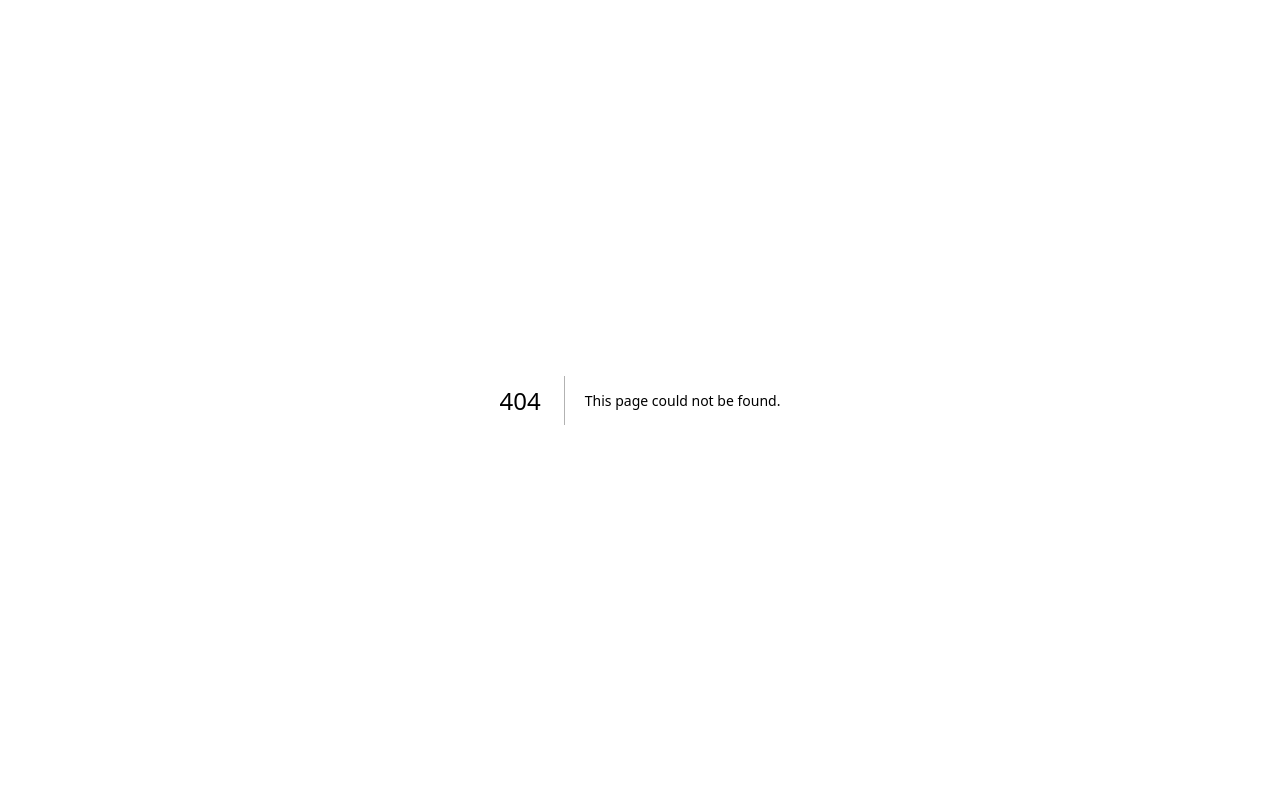
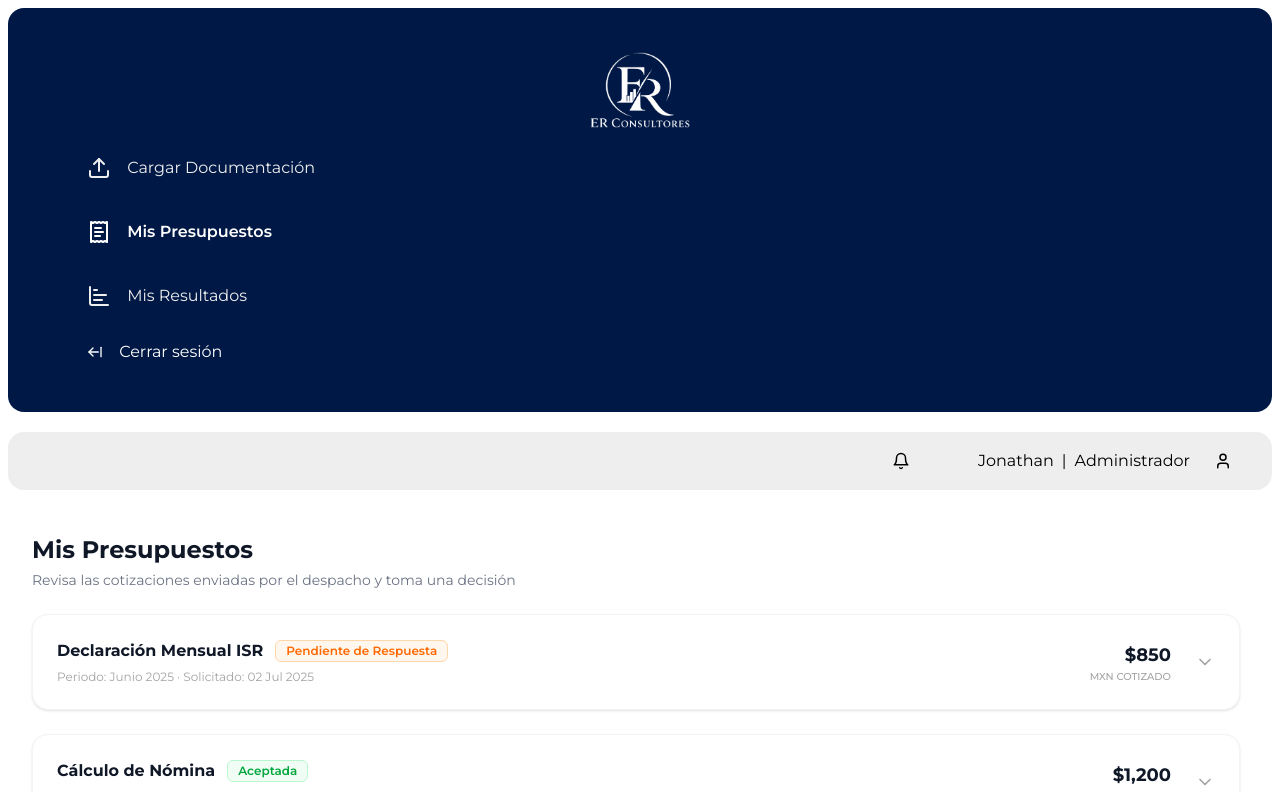
Before and after one commit to DespachoRC/despacho_rc, a Next.js app: page /cliente/dashboard/budgets in a window 1280 px wide. Before the commit this address had no page. Built offline with nearby package versions, Linux system fonts and the light colour scheme.

Commit message:
feat: build client budgets view with chat and expandable cards

```diff
--- /dev/null
+++ b/app/(cliente)/cliente/dashboard/budgets/page.tsx
@@ -0,0 +1,157 @@
+"use client";
+
+import { useState } from "react";
+import { ExpandableCard } from "@/app/components/ui/ExpandableCard";
+import { FileAttachment } from "@/app/components/ui/FileAttachment";
+import { Button } from "@/app/components/ui/Button";
+import { ChatBox } from "@/app/components/ui/ChatBox";
+import {
+    LuCheck,
+    LuX,
+    LuCircleAlert,
+    LuMessageSquare,
+} from "react-icons/lu";
+
+// mensajes mock del chat de negociacion para la tarjeta rechazada
+const mensajesNegociacion = [
+    {
+        id: "1",
+        text: "Buenos días, el precio para la Declaración Mensual de IVA es de $1,450 MXN.",
+        sender: "cliente" as const,
+        time: "10:32",
+    },
+    {
+        id: "2",
+        text: "Hola, ¿puede bajarle un poco? El mes pasado fue $1,200.",
+        sender: "despacho" as const,
+        time: "10:45",
+    },
+    {
+        id: "3",
+        text: "Este mes hay mayor volumen de facturas. Lo mejor que puedo hacer es $1,350 MXN.",
+        sender: "cliente" as const,
+        time: "11:02",
+    },
+];
+
+export default function BudgetsPage() {
+    // controla si el chat de negociacion de la tarjeta rechazada esta visible
+    const [chatAbierto, setChatAbierto] = useState(true);
+
+    return (
+        <div className="flex flex-col gap-6 p-6">
+
+            {/* encabezado de la vista */}
+            <div>
+                <h1 className="text-2xl font-bold text-gray-900">
+                    Mis Presupuestos
+                </h1>
+                <p className="text-sm text-gray-500 mt-1">
+                    Revisa las cotizaciones enviadas por el despacho y toma una decisión
+                </p>
+            </div>
+
+            {/* tarjeta 1: pendiente de respuesta */}
+            <ExpandableCard
+                cliente="Declaración Mensual ISR"
+                estatusText="Pendiente de Respuesta"
+                estatusVariant="orange"
+                subtitulo="Periodo: Junio 2025 · Solicitado: 02 Jul 2025"
+                precio="$850"
+            >
+                {/* descripcion del servicio */}
+                <p className="text-sm text-gray-600">
+                    ISR mensual bajo RESICO. Incluye ingresos de plataforma digital.
+                </p>
+
+                {/* botones de decision */}
+                <div className="flex items-center gap-3">
+                    <Button
+                        text="Aceptar Presupuesto"
+                        icon={<LuCheck className="w-4 h-4" />}
+                        className="bg-green-600 hover:bg-green-700 px-5 py-2.5 text-sm font-semibold"
+                    />
+                    <Button
+                        text="Rechazar y Negociar"
+                        icon={<LuX className="w-4 h-4" />}
+                        className="bg-red-500 hover:bg-red-600 px-5 py-2.5 text-sm font-semibold"
+                    />
+                </div>
+            </ExpandableCard>
+
+            {/* tarjeta 2: aceptada */}
+            <ExpandableCard
+                cliente="Cálculo de Nómina"
+                estatusText="Aceptada"
+                estatusVariant="success"
+                subtitulo="Periodo: Junio 2025 · Solicitado: 28 Jun 2025"
+                precio="$1,200"
+            >
+                {/* descripcion */}
+                <p className="text-sm text-gray-600">
+                    5 empleados este periodo. Hubo un ajuste de sueldo para 2 de ellos.
+                </p>
+
+                {/* archivo adjunto de la cotizacion */}
+                <FileAttachment nombreArchivo="nomina_jun25.xlsx" />
+
+                {/* mensaje de estado aceptado */}
+                <div className="flex items-center gap-2 text-green-600">
+                    <LuCheck className="w-4 h-4 shrink-0" />
+                    <p className="text-sm font-medium">
+                        Presupuesto aceptado · El contador ha comenzado a trabajar en su solicitud
+                    </p>
+                </div>
+            </ExpandableCard>
+
+            {/* tarjeta 3: rechazada y en negociacion (expandida por defecto) */}
+            <ExpandableCard
+                cliente="Contabilidad General"
+                estatusText="Rechazada"
+                estatusVariant="danger"
+                subtitulo="Periodo: 2T 2025 · Solicitado: 30 Jun 2025"
+                precio="$3,500"
+            >
+                {/* descripcion */}
+                <p className="text-sm text-gray-600">
+                    Necesito el balance general trimestral con notas al pie.
+                </p>
+
+                {/* archivos adjuntos en fila */}
+                <div className="flex flex-col gap-2 sm:flex-row sm:gap-3">
+                    <div className="flex-1">
+                        <FileAttachment nombreArchivo="balance_2t.pdf" />
+                    </div>
+                    <div className="flex-1">
+                        <FileAttachment nombreArchivo="notas_balance.docx" />
+                    </div>
+                </div>
+
+                {/* estado rechazado */}
+                <div className="flex items-center gap-2 text-red-500">
+                    <LuCircleAlert className="w-4 h-4 shrink-0" />
+                    <p className="text-sm font-medium">
+                        Presupuesto rechazado · En proceso de negociación
+                    </p>
+                </div>
+
+                {/* boton para abrir/cerrar el chat de negociacion */}
+                <button
+                    onClick={() => setChatAbierto(!chatAbierto)}
+                    className="flex items-center gap-2 text-sm text-blue-500 hover:text-blue-600 transition-colors cursor-pointer w-fit"
+                >
+                    <LuMessageSquare className="w-4 h-4" />
+                    {chatAbierto ? "Cerrar chat" : "Abrir chat de negociación"}
+                </button>
+
+                {/* chatbox de negociacion */}
+                {chatAbierto && (
+                    <ChatBox
+                        nombreCliente="Administrador del Despacho"
+                        initialMessages={mensajesNegociacion}
+                    />
+                )}
+            </ExpandableCard>
+        </div>
+    );
+}
```
